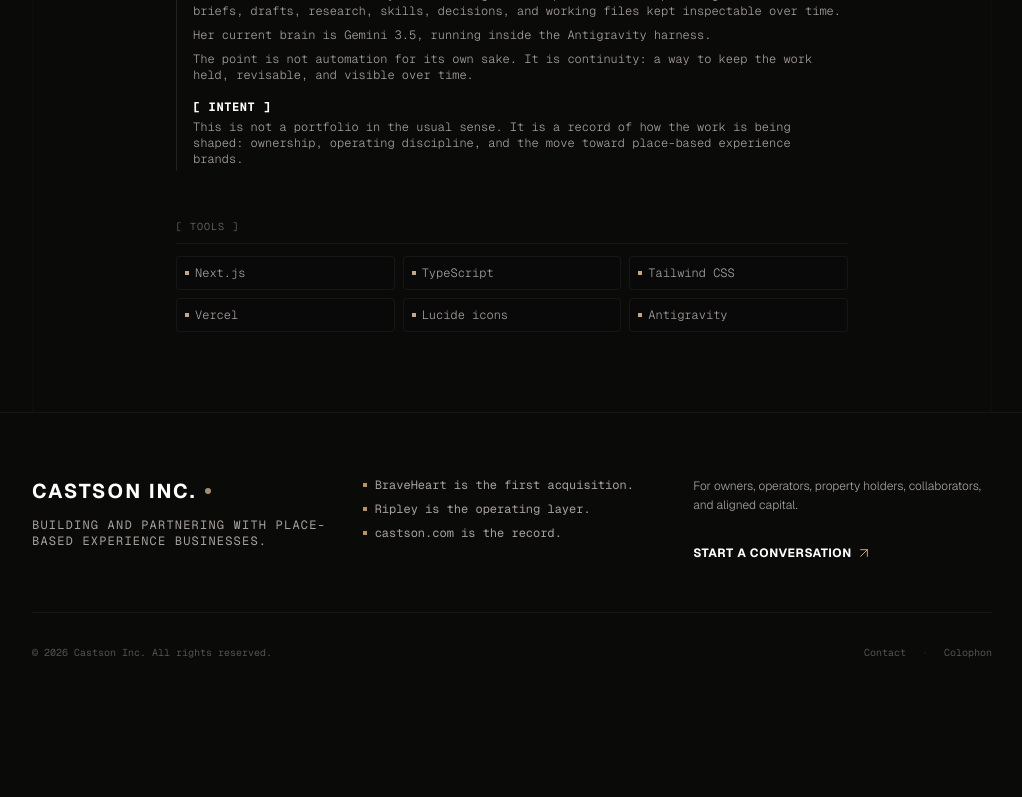
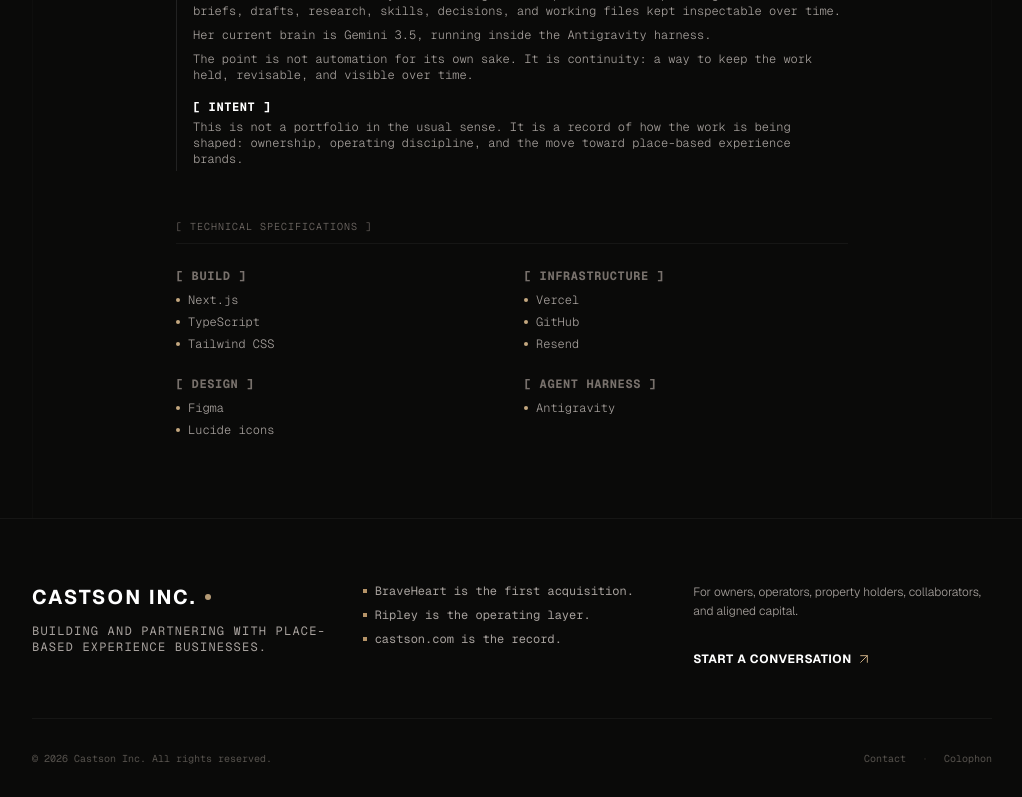
Before and after one commit to ee-prog/castson-site, a Next.js app: page /colophon in a window 1280 px wide. Shown: the part 638-1435 px from the top of the page, without its empty margins (128-1150 px from the left). Before the commit the page ends 1362 px from the top, so only its background shows below. Built offline with nearby package versions, Linux system fonts and the light colour scheme.

Commit message:
copy: update tools layout in colophon

```diff
--- a/src/app/colophon/page.tsx
+++ b/src/app/colophon/page.tsx
@@ -66,17 +66,65 @@
               </div>
             </div>
 
-            <div className="space-y-3 pt-4">
+            <div className="space-y-6 pt-4">
               <span className="text-[10px] font-mono text-zinc-500 uppercase tracking-widest block border-b border-white/5 pb-2">
-                [ Tools ]
+                [ Technical Specifications ]
               </span>
-              <div className="grid grid-cols-2 sm:grid-cols-3 gap-2 text-xs font-mono text-zinc-400">
-                {["Next.js", "TypeScript", "Tailwind CSS", "Vercel", "Lucide icons", "Antigravity"].map((tool) => (
-                  <div key={tool} className="flex items-center gap-1.5 p-2 border border-white/5 bg-zinc-900/10 rounded-sm">
-                    <span className="h-1 w-1 bg-emerald-400"></span>
-                    <span>{tool}</span>
+
+              <div className="grid grid-cols-1 sm:grid-cols-2 gap-6 text-xs font-mono">
+
+                {/* Build */}
+                <div className="space-y-2">
+                  <span className="text-zinc-500 block uppercase tracking-wider font-bold">[ Build ]</span>
+                  <div className="space-y-1.5 text-zinc-400">
+                    {["Next.js", "TypeScript", "Tailwind CSS"].map((tool) => (
+                      <div key={tool} className="flex items-center gap-2">
+                        <span className="h-1 w-1 bg-emerald-400 rounded-full"></span>
+                        <span>{tool}</span>
+                      </div>
+                    ))}
                   </div>
-                ))}
+                </div>
+
+                {/* Infrastructure */}
+                <div className="space-y-2">
+                  <span className="text-zinc-500 block uppercase tracking-wider font-bold">[ Infrastructure ]</span>
+                  <div className="space-y-1.5 text-zinc-400">
+                    {["Vercel", "GitHub", "Resend"].map((tool) => (
+                      <div key={tool} className="flex items-center gap-2">
+                        <span className="h-1 w-1 bg-emerald-400 rounded-full"></span>
+                        <span>{tool}</span>
+                      </div>
+                    ))}
+                  </div>
+                </div>
+
+                {/* Design */}
+                <div className="space-y-2">
+                  <span className="text-zinc-500 block uppercase tracking-wider font-bold">[ Design ]</span>
+                  <div className="space-y-1.5 text-zinc-400">
+                    {["Figma", "Lucide icons"].map((tool) => (
+                      <div key={tool} className="flex items-center gap-2">
+                        <span className="h-1 w-1 bg-emerald-400 rounded-full"></span>
+                        <span>{tool}</span>
+                      </div>
+                    ))}
+                  </div>
+                </div>
+
+                {/* Agent Harness */}
+                <div className="space-y-2">
+                  <span className="text-zinc-500 block uppercase tracking-wider font-bold">[ Agent Harness ]</span>
+                  <div className="space-y-1.5 text-zinc-400">
+                    {["Antigravity"].map((tool) => (
+                      <div key={tool} className="flex items-center gap-2">
+                        <span className="h-1 w-1 bg-emerald-400 rounded-full"></span>
+                        <span>{tool}</span>
+                      </div>
+                    ))}
+                  </div>
+                </div>
+
               </div>
             </div>
 
```
